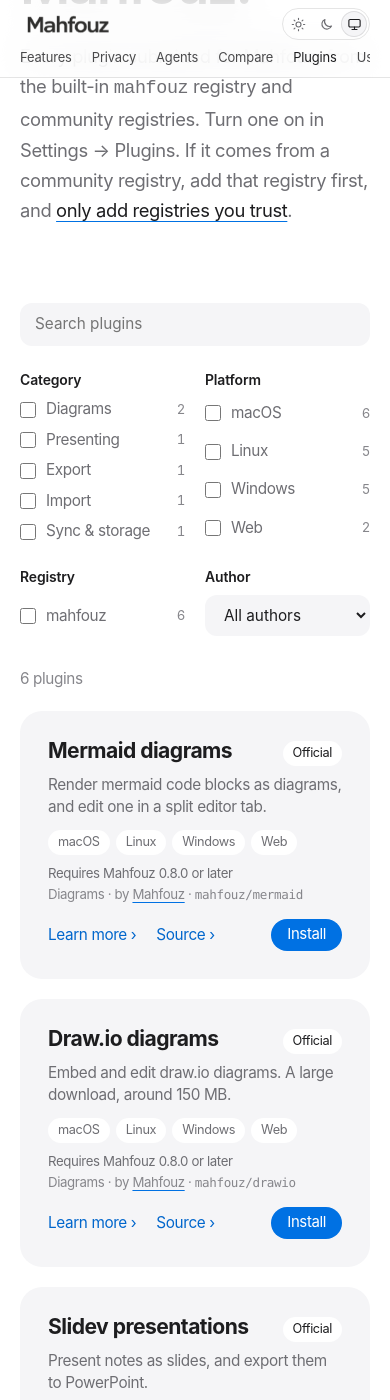
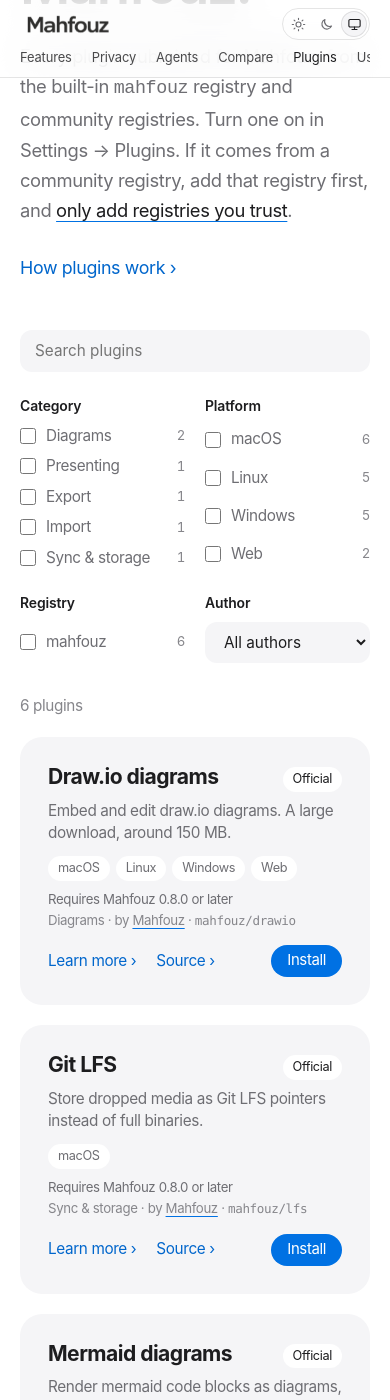
Before and after one commit to mahfouz-app/docs, a Jekyll site: the page built from plugins/index.html, in a window 390 px wide and 1400 px high, scrolled down 299 px. Built offline with Jekyll 4.4.1, drawn with Linux system fonts in a browser that asks for light colours; some of the changed text lies outside the part shown.

Commit message:
Plugin registry: a page for each plugin
Each plugin is now a file in a _plugins collection,
_plugins/<registry>/<id>.md: its front matter holds the registry fields
and its Markdown body is the "What it does" section of its own page at
/plugins/<registry>/<id>/ (layout plugin.html). The page has the title
with its Official chip, the description, Source and Install, a row of
facts (platforms, minimum version, category, author and id) and the
write-up. A submission is one new file.

Cards' titles and Learn more go to the plugin's page instead of the
Plugins guide, which is linked from the registry hero as "How plugins
work" and from the end of each plugin page. _data/plugins.yml becomes
_data/plugin_options.yml, holding only the categories and platforms.

Co-Authored-By: Claude Opus 5.5 <noreply@anthropic.com>

`````diff
--- a/_config.yml
+++ b/_config.yml
@@ -3,3 +3,14 @@ exclude:
   - AGENTS.md
   - DESIGN.md
   - CLAUDE.md
+
+collections:
+  plugins:
+    output: true
+    permalink: /plugins/:path/
+
+defaults:
+  - scope:
+      type: plugins
+    values:
+      layout: plugin
--- a/_data/plugin_registries.yml
+++ b/_data/plugin_registries.yml
@@ -1,5 +1,5 @@
-# Plugin registries listed on /plugins/. A plugin in _data/plugins.yml names
-# its registry by the first part of its id (`mahfouz/mermaid` → `mahfouz`).
+# Plugin registries listed on /plugins/. A plugin's file in _plugins/ sits in
+# its registry's folder: _plugins/mahfouz/mermaid.md is `mahfouz/mermaid`.
 #
 # - name: the registry's `name` from its registry.json
 # - url: where to add it from (Settings → Plugins → Registries → Add a registry)
--- /dev/null
+++ b/_plugins/mahfouz/drawio.md
@@ -0,0 +1,18 @@
+---
+name: Draw.io diagrams
+description: Embed and edit draw.io diagrams. A large download, around 150 MB.
+category: Diagrams
+author: Mahfouz
+author_url: https://github.com/mahfouz-app
+platforms: [macos, linux, windows, web]
+requires: 0.8.0
+source: https://github.com/mahfouz-app/plugins/tree/main/plugins/drawio
+---
+
+```` ```drawio ```` blocks render as diagrams. Click one, or insert one from
+the toolbar's **Embed** menu, to edit it in a draw.io tab. Changes save back
+into the note as you go.
+
+- It installs the full draw.io editor, around 150 MB, so the first install
+  takes a while, especially in a browser.
+- Published pages show diagrams as images.
--- /dev/null
+++ b/_plugins/mahfouz/lfs.md
@@ -0,0 +1,21 @@
+---
+name: Git LFS
+description: Store dropped media as Git LFS pointers instead of full binaries.
+category: Sync & storage
+author: Mahfouz
+author_url: https://github.com/mahfouz-app
+platforms: [macos]
+requires: 0.8.0
+source: https://github.com/mahfouz-app/plugins/tree/main/plugins/lfs
+---
+
+Downloads and manages `git-lfs` for you, so a vault can keep large media as
+Git LFS pointers instead of committing every file in full. No Homebrew
+needed.
+
+- Turn Git LFS on per vault in Vault Settings → **Vault** with **Enable
+  Git LFS for media**. It only affects files added after you turn it on.
+- If you already have `git-lfs` on your PATH, Mahfouz uses that instead.
+- Macs only for now, Apple Silicon or Intel.
+
+See [Git LFS for large media](/guide/git/#git-lfs-for-large-media).
--- /dev/null
+++ b/_plugins/mahfouz/mermaid.md
@@ -0,0 +1,27 @@
+---
+name: Mermaid diagrams
+description: Render mermaid code blocks as diagrams, and edit one in a split editor tab.
+category: Diagrams
+author: Mahfouz
+author_url: https://github.com/mahfouz-app
+platforms: [macos, linux, windows, web]
+requires: 0.8.0
+source: https://github.com/mahfouz-app/plugins/tree/main/plugins/mermaid
+---
+
+```` ```mermaid ```` blocks render as diagrams. A diagram's edit button, or
+inserting one from the **Embed** menu, opens it in a Mermaid tab: the source
+on the left, a live preview on the right.
+
+- Changes save back into the note as you type.
+- While the source has an error, the last good diagram stays visible, the
+  error shows under it, and the line is marked.
+- The tab's toolbar has **Samples** to start from a template (flowchart,
+  sequence, class, state, ER, Gantt, pie, mind map, timeline), zoom and
+  **Fit**, **Export SVG**, **Export PNG** and **Copy SVG**.
+- Mermaid's own `---config:---` header at the top of the source sets the
+  diagram's theme and options, and is saved with it.
+- If the diagram changes in the note while its tab is open, the tab stops
+  saving and offers **Copy my version** or **Reload from note**, so neither
+  edit is overwritten.
+- Published pages show diagrams as images.
--- /dev/null
+++ b/_plugins/mahfouz/notion.md
@@ -0,0 +1,22 @@
+---
+name: Notion import
+description: Import pages, databases, tasks, comments and files from a Notion workspace.
+category: Import
+author: Mahfouz
+author_url: https://github.com/mahfouz-app
+platforms: [macos, linux, windows]
+requires: 0.12.0
+source: https://github.com/mahfouz-app/plugins/tree/main/plugins/notion
+---
+
+Adds **Notion** to the Import dialog. It copies a Notion workspace into a
+vault through Notion's API, so you don't export anything from Notion first.
+
+- Pages and sub-pages, databases with typed columns, to-dos as tasks,
+  comments, mentions, images and files.
+- It reads only the pages you share with a Notion internal integration,
+  using that integration's token.
+- What you get is ordinary notes, added in one commit.
+
+See [Importing from Notion](/guide/import-notion/) to set up the
+integration and run an import.
--- /dev/null
+++ b/_plugins/mahfouz/pdf.md
@@ -0,0 +1,21 @@
+---
+name: PDF export
+description: Export notes to PDF. Installs Slidev presentations too.
+category: Export
+author: Mahfouz
+author_url: https://github.com/mahfouz-app
+platforms: [macos, linux, windows]
+requires: 0.8.0
+source: https://github.com/mahfouz-app/plugins/tree/main/plugins/pdf
+---
+
+Adds **PDF** to the Export dialog: a note's menu → **Export…** (or
+<kbd>Cmd/Ctrl</kbd><kbd>Shift</kbd><kbd>E</kbd>). The note renders as a deck,
+styled by the vault's slides template, and **Save…** asks where to put the
+file once it's ready.
+
+- It renders with [Slidev presentations](/plugins/mahfouz/slidev/), which
+  installs with it.
+- Progress shows on the notification bell.
+
+See [Presenting notes as slides](/guide/slides/) for templates.
--- /dev/null
+++ b/_plugins/mahfouz/slidev.md
@@ -0,0 +1,23 @@
+---
+name: Slidev presentations
+description: Present notes as slides, and export them to PowerPoint.
+category: Presenting
+author: Mahfouz
+author_url: https://github.com/mahfouz-app
+platforms: [macos, linux, windows]
+requires: 0.9.0
+source: https://github.com/mahfouz-app/plugins/tree/main/plugins/slidev
+---
+
+**Present** any note as a [Slidev](https://sli.dev) deck, in a tab or full
+screen (<kbd>Mod</kbd><kbd>Shift</kbd><kbd>P</kbd>). Every bare `---` line
+is a slide break.
+
+- The vault's slides template (`.config/slides.md`) styles every deck: its
+  fonts, colors, logo, header and footer.
+- Export a deck as an editable **PowerPoint** file, which Google Slides
+  can import.
+- It installs its own Node.js, so you don't need one.
+
+See [Presenting notes as slides](/guide/slides/) for slide layouts and
+templates.
--- a/plugins/index.html
+++ b/plugins/index.html
@@ -1,7 +1,7 @@
 ---
 ---
-{%- assign data = site.data.plugins -%}
-{%- assign plugins = data.plugins -%}
+{%- assign data = site.data.plugin_options -%}
+{%- assign plugins = site.plugins | sort_natural: "name" -%}
 {%- assign authors = plugins | map: "author" | uniq | sort_natural -%}
 <!doctype html>
 <html lang="en">
@@ -69,6 +69,7 @@
           that registry first, and
           <a href="/guide/plugins/">only add registries you trust</a>.
         </p>
+        <p class="registry-hero-link"><a class="more" href="/guide/plugins/">How plugins work</a></p>
       </section>
 
       <div class="shell registry-layout">
@@ -114,7 +115,8 @@
 
           <ul class="registry-grid">
             {%- for plugin in plugins %}
-            {%- assign registry_name = plugin.id | split: "/" | first %}
+            {%- assign plugin_id = plugin.relative_path | remove_first: "_plugins/" | remove: ".md" %}
+            {%- assign registry_name = plugin_id | split: "/" | first %}
             {%- assign registry = site.data.plugin_registries | where: "name", registry_name | first %}
             <li
               class="registry-card"
@@ -122,10 +124,10 @@
               data-platforms="{{ plugin.platforms | join: ' ' }}"
               data-registry="{{ registry_name }}"
               data-author="{{ plugin.author | slugify }}"
-              data-search="{{ plugin.name | append: ' ' | append: plugin.description | append: ' ' | append: plugin.id | append: ' ' | append: plugin.author | downcase | escape }}"
+              data-search="{{ plugin.name | append: ' ' | append: plugin.description | append: ' ' | append: plugin_id | append: ' ' | append: plugin.author | downcase | escape }}"
             >
               <div class="registry-head">
-                <h3><a class="registry-title" href="{{ plugin.guide | default: plugin.source }}">{{ plugin.name }}</a></h3>
+                <h3><a class="registry-title" href="{{ plugin.url }}">{{ plugin.name }}</a></h3>
                 {%- if registry.official %}
                 <span class="registry-official">Official</span>
                 {%- endif %}
@@ -140,16 +142,14 @@
                 <span class="registry-requires">Requires Mahfouz {{ plugin.requires }} or later</span>
                 {{ plugin.category }}
                 · by {% if plugin.author_url %}<a href="{{ plugin.author_url }}">{{ plugin.author }}</a>{% else %}{{ plugin.author }}{% endif %}
-                · <code>{{ plugin.id }}</code>
+                · <code>{{ plugin_id }}</code>
               </p>
               <div class="registry-foot">
                 <p class="registry-links">
-                  {%- if plugin.guide %}
-                  <a class="more" href="{{ plugin.guide }}">Learn more<span class="sr-only"> about {{ plugin.name }}</span></a>
-                  {%- endif %}
+                  <a class="more" href="{{ plugin.url }}">Learn more<span class="sr-only"> about {{ plugin.name }}</span></a>
                   <a class="more" href="{{ plugin.source }}">Source<span class="sr-only"> of {{ plugin.name }}</span></a>
                 </p>
-                <a class="registry-install" href="https://mahfouz.app/plugins/install?plugin={{ plugin.id | url_encode }}&amp;registry={{ registry.url | url_encode }}">Install<span class="sr-only"> {{ plugin.name }}</span></a>
+                <a class="registry-install" href="https://mahfouz.app/plugins/install?plugin={{ plugin_id | url_encode }}&amp;registry={{ registry.url | url_encode }}">Install<span class="sr-only"> {{ plugin.name }}</span></a>
               </div>
             </li>
             {%- endfor %}
@@ -163,9 +163,12 @@
               <a href="https://github.com/mahfouz-app/plugins#layout">registry layout</a>.
               Then open a pull request on
               <a href="https://github.com/mahfouz-app/docs">mahfouz-app/docs</a>
-              that adds it to <code>_data/plugins.yml</code>:
+              that adds a file for it at
+              <code>_plugins/&lt;registry&gt;/&lt;plugin id&gt;.md</code>, such as
+              <code>_plugins/acme/kanban-export.md</code>. It becomes the
+              plugin's page here:
             </p>
-<pre><code>- id: acme/kanban-export       # &lt;registry&gt;/&lt;plugin id&gt;
+<pre><code>---
 name: Kanban export
 description: Export a task board as CSV.
 category: Export             # one of the categories above
@@ -173,7 +176,10 @@
 author_url: https://github.com/acme
 platforms: [macos, linux, windows, web]
 requires: 0.12.0             # the first Mahfouz version it works with
-  source: https://github.com/acme/mahfouz-plugins/tree/main/plugins/kanban-export</code></pre>
+source: https://github.com/acme/mahfouz-plugins/tree/main/plugins/kanban-export
+---
+
+What the plugin does and how to use it, in Markdown.</code></pre>
             <p>
               If your registry isn't listed yet, add it to
               <code>_data/plugin_registries.yml</code> in the same pull
--- a/styles.css
+++ b/styles.css
@@ -2158,3 +2158,132 @@ h1 {
     transform: none;
   }
 }
+
+.registry-hero-link {
+  margin: 0;
+  font-size: 1.05rem;
+}
+
+.registry-hero-link .more,
+.plugin-page .more {
+  color: var(--link);
+  text-decoration: none;
+}
+
+.registry-hero-link .more:hover,
+.plugin-page .more:hover {
+  text-decoration: underline;
+}
+
+/* A plugin's page (/plugins/<registry>/<id>/) */
+
+.plugin-page {
+  padding-block: 32px 112px;
+}
+
+.plugin-page .guide-breadcrumb {
+  margin-bottom: 56px;
+}
+
+.plugin-hero {
+  display: grid;
+  grid-template-columns: minmax(0, 1fr) auto;
+  align-items: end;
+  gap: 24px 48px;
+  padding-bottom: 48px;
+}
+
+.plugin-titlerow {
+  display: flex;
+  flex-wrap: wrap;
+  align-items: center;
+  gap: 12px 16px;
+}
+
+.plugin-hero h1 {
+  max-width: none;
+  margin: 0;
+  font-size: clamp(2.6rem, 5vw, 3.75rem);
+}
+
+.plugin-hero .registry-official {
+  margin-top: 0;
+  padding: 4px 12px;
+  background: var(--tile);
+  font-size: 0.82rem;
+}
+
+.plugin-hero .hero-description {
+  margin: 16px 0 0;
+}
+
+.plugin-actions {
+  display: flex;
+  align-items: center;
+  gap: 20px;
+}
+
+.plugin-actions .button {
+  width: auto;
+}
+
+.plugin-facts {
+  display: grid;
+  grid-template-columns: repeat(4, minmax(0, 1fr));
+  margin: 0 0 64px;
+  padding: 28px 0;
+  border-block: 1px solid var(--cm-border-strong);
+}
+
+.plugin-facts div {
+  padding-right: 20px;
+}
+
+.plugin-facts dt {
+  margin-bottom: 8px;
+  color: var(--cm-muted);
+  font-size: 0.82rem;
+  font-weight: 600;
+}
+
+.plugin-facts dd {
+  margin: 0;
+  font-size: 0.94rem;
+}
+
+.plugin-facts .registry-chips {
+  margin: 0;
+}
+
+.plugin-facts .registry-chips li {
+  background: var(--tile);
+}
+
+.plugin-facts code {
+  display: block;
+  color: var(--cm-code);
+  font-family: ui-monospace, SFMono-Regular, "SF Mono", Menlo, Consolas, monospace;
+  font-size: 0.85rem;
+}
+
+.plugin-body {
+  max-width: 720px;
+  margin-inline: 0;
+}
+
+.plugin-body h2:first-child {
+  margin-top: 0;
+  padding-top: 0;
+  border-top: 0;
+}
+
+@media (max-width: 760px) {
+  .plugin-hero {
+    grid-template-columns: minmax(0, 1fr);
+  }
+
+  .plugin-facts {
+    grid-template-columns: 1fr 1fr;
+    gap: 24px 0;
+  }
+}
`````
Also changed, not shown: DESIGN.md (+4 -0 lines), _data/plugin_options.yml (added, +16 -0 lines), _data/plugins.yml (deleted, +0 -95 lines), _layouts/plugin.html (added, +127 -0 lines), README.md. Lines whose indentation alone changed are shown as unchanged.
